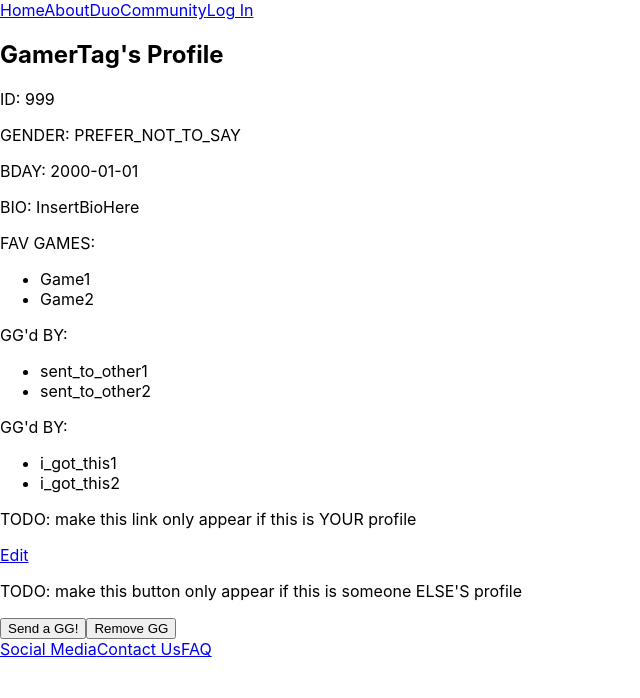
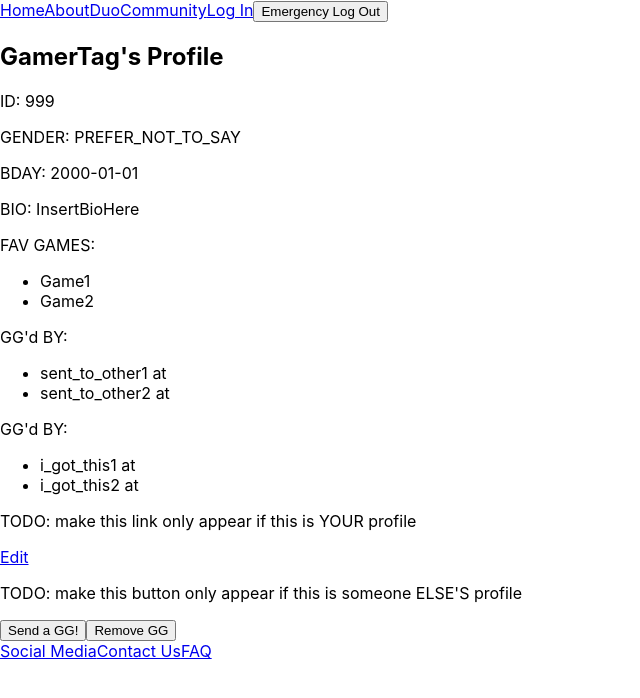
Before and after one commit to JLDeee/capstone, a React (Create React App) app in the folder gamer/client/gamer-client/: page /profile in a window 1280 px wide. Shown: the top 698 px of the page, without its empty margins (0-640 px from the left). Built offline with nearby package versions, Linux system fonts and the light colour scheme; the HTML template or start-up script is replaced by a standard one.

Commit message:
Login and SignUp, creating a profile, and attaching it to the gamer, now tentatively work! Just need to make sure viewing profile leads to the user's profile and decide how to handle other gamer profiles

```diff
--- a/gamer/client/gamer-client/src/App.js
+++ b/gamer/client/gamer-client/src/App.js
@@ -26,17 +26,34 @@ import Success from "./components/Success";
 
 
 const LOCAL_STORAGE_TOKEN_KEY = "gamers-guild";
+const BLANK_USER = {
+  appUserId:"",
+  username:"",
+  roles:[]
+}
+
+const BLANK_USER_GAMER = {
+  gamerId:"",
+  appUserId:"",
+  genderType:"",
+  gamerTag:"",
+  birthDate:"",
+  bio:"",
+  games:[],
+  sentMatches:[],
+  receivedMatches:[]
+}
 
 function App() {
-  const [user, setUser] = useState(null);
-  const [userGamer, setUserGamer] = useState(null);
+  const [user, setUser] = useState(BLANK_USER);
+  const [userGamer, setUserGamer] = useState(BLANK_USER_GAMER);
   const[restoreLoginAttemptCompleted, setRestoreLoginAttemptCompleted] = useState(false);
   const url = "http://localhost:8080";
 
   useEffect( () => {
-    const token = localStorage.getItem(LOCAL_STORAGE_TOKEN_KEY);
-    if(token) {
-      login(token);
+    const jwtToken = localStorage.getItem(LOCAL_STORAGE_TOKEN_KEY);
+    if(jwtToken) {
+      login(jwtToken);
     }
     setRestoreLoginAttemptCompleted(true);
   }, []);
@@ -48,7 +65,9 @@ function App() {
     console.log(decodedUser.app_user_id);
     console.log(decodedUser.sub);
     console.log(decodedUser.authorities.split(","));
-    const pendingUser = {
+    localStorage.setItem(LOCAL_STORAGE_TOKEN_KEY, jwtToken);
+    console.log(LOCAL_STORAGE_TOKEN_KEY);
+    const user = {
       appUserId: decodedUser.app_user_id,
       username: decodedUser.sub,
       roles: decodedUser.authorities.split(",")
@@ -67,8 +86,8 @@ function App() {
     // };
     console.log(decodedUser);
 
-    console.log(pendingUser);
-    setUser(pendingUser);
+    console.log(user);
+    setUser(user);
 
     console.log(user);
     attachGamer(user);
@@ -77,27 +96,33 @@ function App() {
   }
 
   const logout = () => {
-    setUser(null);
-    setUserGamer(null);
+    setUserGamer(BLANK_USER_GAMER);
+    setUser(BLANK_USER);
     localStorage.removeItem(LOCAL_STORAGE_TOKEN_KEY);
+    console.log(user);
+    console.log(LOCAL_STORAGE_TOKEN_KEY);
     console.log("wheee logging out");
-    console.log(user);
   }
 
   const attachGamer = (user) => {
     console.log("getting gamer!");
+    console.log(user);
     fetch(`${url}/gamer/user/${user.username}`)
     .then(response => {
       if (response.status === 200) {
           console.log(response);
           return response.json();
       } else {
-          return Promise.reject(`Unexpected status code: ${response.status}`);
+          return Promise.reject(`Unexpected status code: ${response.status}. Gamer not found.`);
       }
     })
     .then( data => {
-        setUserGamer(data);
+        console.log("we're attaching a gamer!");
+        const userGamer = data;
         console.log(data);
+        console.log(userGamer);
+        setUserGamer(userGamer);
+        console.log(userGamer);
     })
     .catch(console.log);
   }
@@ -113,6 +138,7 @@ function App() {
     return null;
   }
 
+  console.log(LOCAL_STORAGE_TOKEN_KEY);
   return (
     <AuthContext.Provider value={auth}>
       <Router>
@@ -121,9 +147,9 @@ function App() {
           <Route path="/" element={<Home/>}/>
           {/* if already logged in, navigate to home */}
 
-          <Route path="/login" element={!user && !userGamer ? <Login/> : <Navigate to="/"/>}/>
+          <Route path="/login" element={!user.username && !userGamer.gamerTag ? <Login/> : <Navigate to="/"/>}/>
 
-          <Route path="/sign-up" element={!user && !userGamer ? <SignUp/> : <Navigate to="/"/>}/>
+          <Route path="/sign-up" element={!user.username && !userGamer.gamerTag ? <SignUp/> : <Navigate to="/"/>}/>
           {/* if not logged in, navigate to login page */}
 
           <Route path="/profile" element={<GamerProfile/>}/>
--- a/gamer/client/gamer-client/src/components/GamerForm.js
+++ b/gamer/client/gamer-client/src/components/GamerForm.js
@@ -5,21 +5,23 @@ import { Link } from "react-router-dom";
 
 function GamerForm() {
 
+    const auth = useContext(AuthContext);
     const GAMER_PROFILE_BLANK = {
         gamerId:"",
-        appUserId:"",
+        appUserId: auth.user.appUserId,
         genderType:"PREFER_NOT_TO_SAY",
         gamerTag:"GamerTag",
-        birthDate:"2000-01-01",
+        birthDate:"",
         bio:"InsertBioHere",
     }
     const [gamer, setGamer] = useState(GAMER_PROFILE_BLANK);
     const [errors, setErrors] = useState([]);
 
     const navigate = useNavigate();
-    const auth = useContext(AuthContext);
     const { id } = useParams();
     const url = "http://localhost:8080/gamer";
+
+
 
     // get user profile information
     useEffect( () => {
@@ -73,10 +75,10 @@ function GamerForm() {
                 }
             })
             .then(data =>{
-                if(data.id){
+                if(data.gamerId){
                     // TEMP url, make sure after successfully updating the user just goes to see their own profile again
                     // but maybe we should have a confirmation message first?!
-                    navigate("/profile");
+                    navigate("/success", {state: {message: `Congrats ${auth.user.username} / ${gamer.gamerTag}, you successfully updated your profile!`}});
                 }else{
                     setErrors(data);
                 }
@@ -101,10 +103,13 @@ function GamerForm() {
                 }
             })
             .then(data =>{
-                if(data.id){
+                if(data.gamerId){
+                    console.log(data);
+                    console.log(data.gamerId);
                     // TEMP url, make sure after successfully creating, the user goes to see their own profile
-                    navigate("/profile");
-                }else{
+
+                    navigate("/success", {state: {message: `Congrats ${auth.user.username}, You created your profile with the gamertag ${gamer.gamerTag}!`}});
+                } else{
                     setErrors(data);
                 }
             })
--- a/gamer/client/gamer-client/src/components/GamerProfile.js
+++ b/gamer/client/gamer-client/src/components/GamerProfile.js
@@ -11,35 +11,41 @@ function GamerProfile() {
         birthDate:"2000-01-01",
         bio:"InsertBioHere",
         games: [
-            {
+            {gamerId:"999",
+            game: {
                 gameId:"1",
                 gameTitle:"Game1"
-            },
-            {
-                gameId:"2",
-                gameTitle:"Game2"
-            },
+            }},
+            {gamerId:"999",
+            game: {
+                    gameId:"2",
+                    gameTitle:"Game2"
+            }}
         ],
         sentMatches: [
-            {
+            {gamerSenderId: "999",
+            gamerReceiver: {
                 gamerId:"1",
                 gamerTag:"sent_to_other1"
-            },
-            {
+            }},
+            {gamerSenderId: "999",
+                gamerReceiver: {
                 gamerId:"2",
                 gamerTag:"sent_to_other2"
-            },
+            }}
         ],
         receivedMatches: [
-            {
+            {gamerReceiverId: "999",
+            gamerSender: {
                 gamerId:"1",
                 gamerTag:"i_got_this1"
-            },
-            {
+            }},
+            {gamerReceiverId: "999",
+            gamerSender: {
                 gamerId:"2",
                 gamerTag:"i_got_this2"
-            },
-        ],
+            }}
+        ]
     }
     const [gamer, setGamer] = useState(GAMER_PROFILE_BLANK);
 
@@ -49,9 +55,17 @@ function GamerProfile() {
 
     const today = new Date();
     console.log(today.toISOString().split("T")[0]);
+    console.log(auth.user);
 
     // get user profile information
     useEffect( () => {
+        console.log(id);
+        if(auth.userGamer.gamerTag) {
+            id = auth.userGamer.gamerId;
+        }
+        console.log(id);
+        console.log(auth.userGamer);
+        console.log("let's gooo");
         if (id) {
             fetch(`${url}/${id}`)
             .then(response => {
@@ -110,19 +124,19 @@ function GamerProfile() {
                     <p>FAV GAMES:</p>
                     <ul>
                         {gamer.games.map(game =>
-                            <li key={game.gameId}>{game.gameTitle}</li>
+                            <li key={game.game.gameId}>{game.game.gameTitle}</li>
                         )}
                     </ul>
                     <p>GG'd BY:</p>
                     <ul>
-                        {gamer.sentMatches.map(gamer =>
-                            <li key={gamer.gamerId}>{gamer.gamerTag}</li>
+                        {gamer.sentMatches.map(match =>
+                            <li key={match.gamerReceiver.gamerId}>{match.gamerReceiver.gamerTag} at {match.dateMatchReceived}</li>
                         )}
                     </ul>
                     <p>GG'd BY:</p>
                     <ul>
-                        {gamer.receivedMatches.map(gamer =>
-                            <li key={gamer.gamerId}>{gamer.gamerTag}</li>
+                        {gamer.receivedMatches.map(match =>
+                            <li key={match.gamerSender.gamerId}>{match.gamerSender.gamerTag} at {match.dateMatchReceived}</li>
                         )}
                     </ul>
 
--- a/gamer/client/gamer-client/src/components/Navbar.js
+++ b/gamer/client/gamer-client/src/components/Navbar.js
@@ -15,16 +15,24 @@ function Navbar(){
     return(<>
         <nav>
             <div>
-                {auth.user &&
-                    <p>Welcome, {auth.user.username}</p>
-                }
+                {auth.user.username &&
+                    <p>Welcome, {auth.user.username}</p>}
+                {auth.userGamer.gamerTag &&
+                    <p>GAMERTAG: {auth.userGamer.gamerTag}</p>}
+                {(!auth.userGamer.gamerTag && auth.user.username) &&
+                    <p>CREATE YOUR PROFILE NOWWW</p>}
                 <Link to={'/'}>Home</Link>
                 <Link to={'/about'}>About</Link>
                 <Link to={'/duo'}>Duo</Link>
                 <Link to={'/community'}>Community</Link>
+                {auth.user.username &&
+                    <Link to={'/profile'}>My Profile</Link>}
+                {(!auth.userGamer.gamerTag && auth.user.username) &&
+                    <Link to={'/profile/form'}>Create Profile</Link>}
                 {/* {auth.user && <Link to={'/community'}>Community</Link>}             */}
-                {!auth.user && <Link to={'/login'}>Log In</Link>}
-                {auth.user && <button type="button" onClick={handleLogOut}>Log Out</button>}
+                {!auth.user.username && <Link to={'/login'}>Log In</Link>}
+                {auth.user.username && <button type="button" onClick={handleLogOut}>Log Out</button>}
+                <button type="button" onClick={handleLogOut}>Emergency Log Out</button>
             </div>
         </nav>
     </>)
```
Also changed, not shown: gamer/client/gamer-client/src/components/SignUp.js (+0 -20 lines), 1 other file (tests, documents, lock files or other folders).
